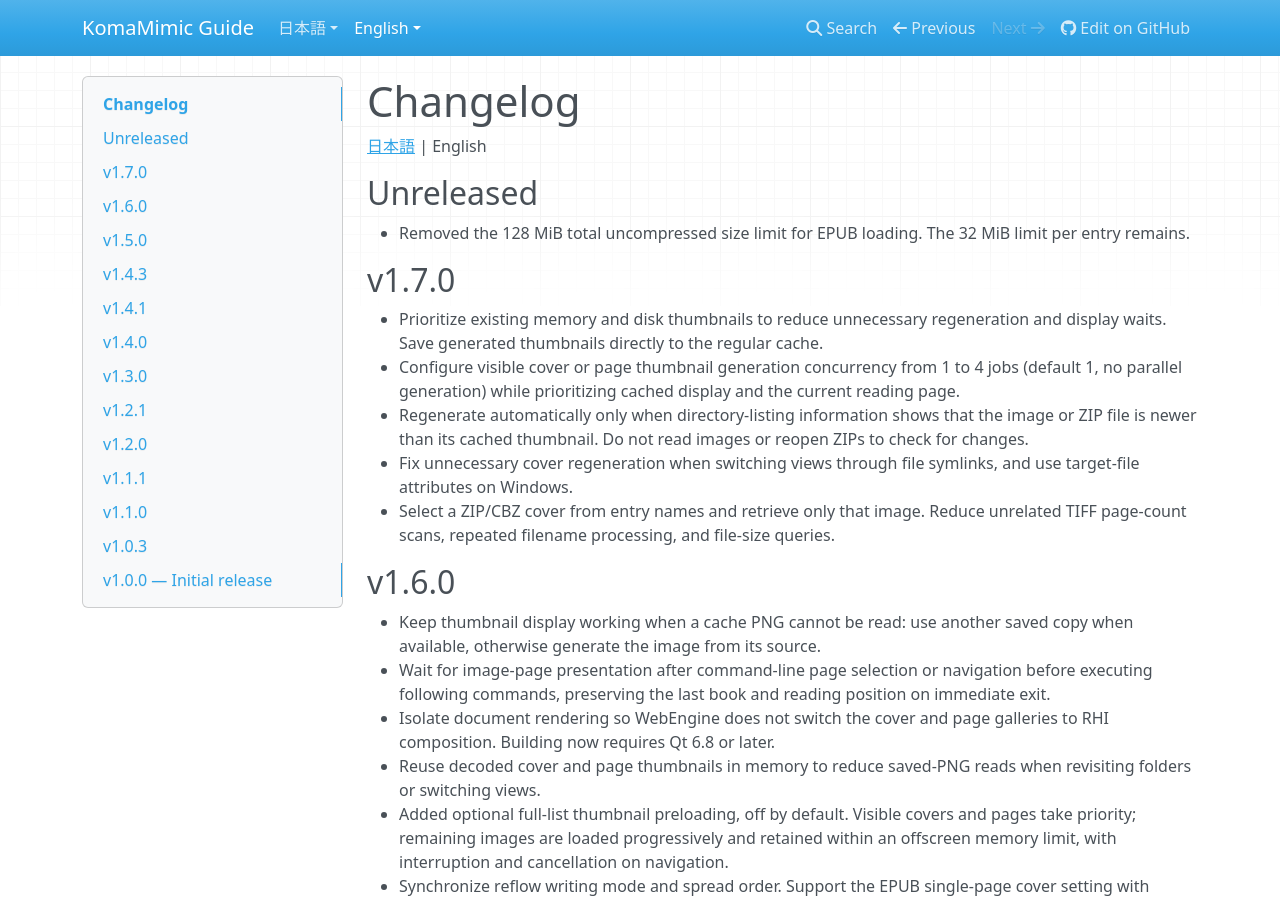
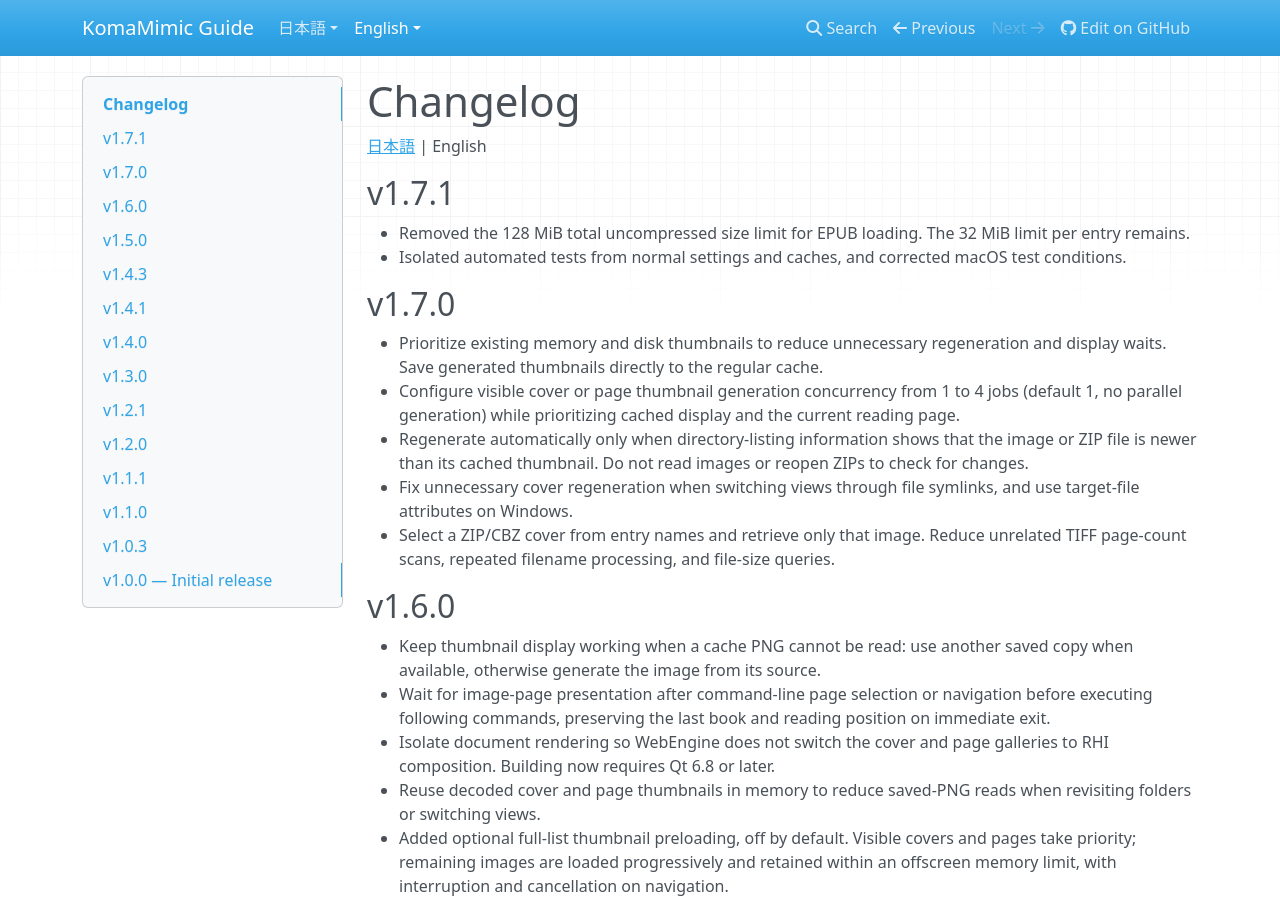
Before and after one commit to asfdrwe/KomaMimic, an MkDocs documentation site: the page built from docs/site/en/changelog.md, in a window 1280 px wide and 900 px high. Built offline with MkDocs 1.6.1, drawn with Linux system fonts in a browser that asks for light colours; nearby versions of some CDN libraries.

Commit message:
prepared to v1.7.1

```diff
--- a/CMakeLists.txt
+++ b/CMakeLists.txt
@@ -7,7 +7,7 @@ endif()
 # Migrate the old vcpkg feature; WebEngine is now a required dependency.
 list(REMOVE_ITEM VCPKG_MANIFEST_FEATURES extended-documents)
 include(cmake/WindowsFast.cmake)
-project(KomaMimic VERSION 1.7.0 LANGUAGES CXX)
+project(KomaMimic VERSION 1.7.1 LANGUAGES CXX)
 include(CTest)
 set(CMAKE_CXX_STANDARD 20)
 set(CMAKE_CXX_STANDARD_REQUIRED ON)
--- a/docs/site/en/changelog.md
+++ b/docs/site/en/changelog.md
@@ -2,9 +2,10 @@
 
 [日本語](../changelog.md) | English
 
-## Unreleased
+## v1.7.1
 
 - Removed the 128 MiB total uncompressed size limit for EPUB loading. The 32 MiB limit per entry remains.
+- Isolated automated tests from normal settings and caches, and corrected macOS test conditions.
 
 ## v1.7.0
 
--- a/vcpkg.json
+++ b/vcpkg.json
@@ -1,6 +1,6 @@
 {
   "name": "komamimic",
-  "version-string": "1.7.0",
+  "version-string": "1.7.1",
   "description": "Cross-platform comic and image viewer",
   "license": "GPL-3.0-only",
   "builtin-baseline": "9eec002df1cd109f8f104cd966a763daf9751489",
```
Also changed, not shown: README.md (+6 -0 lines), docs/developer/releasing.md (+8 -10 lines), docs/site/changelog.md (+2 -1 lines), 1 other file.
